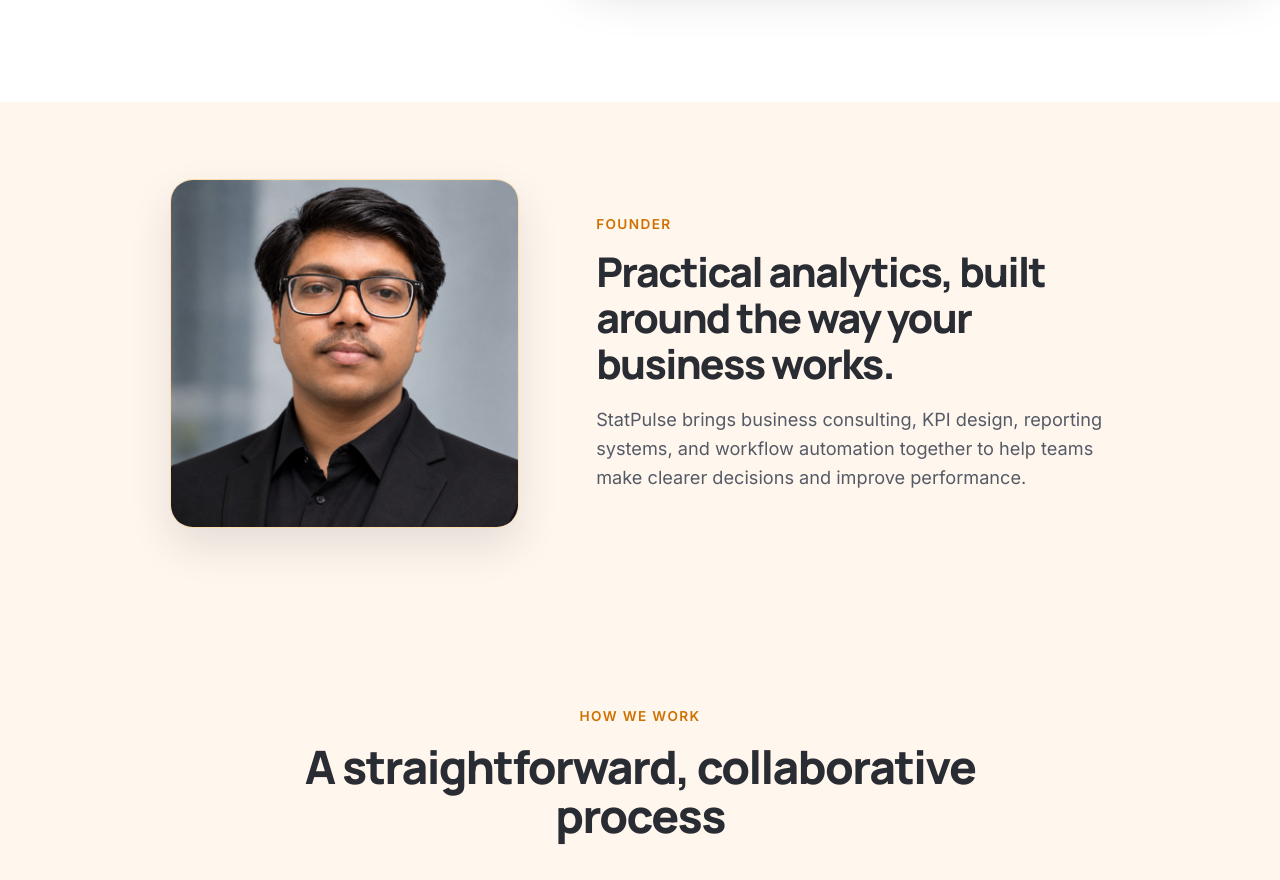
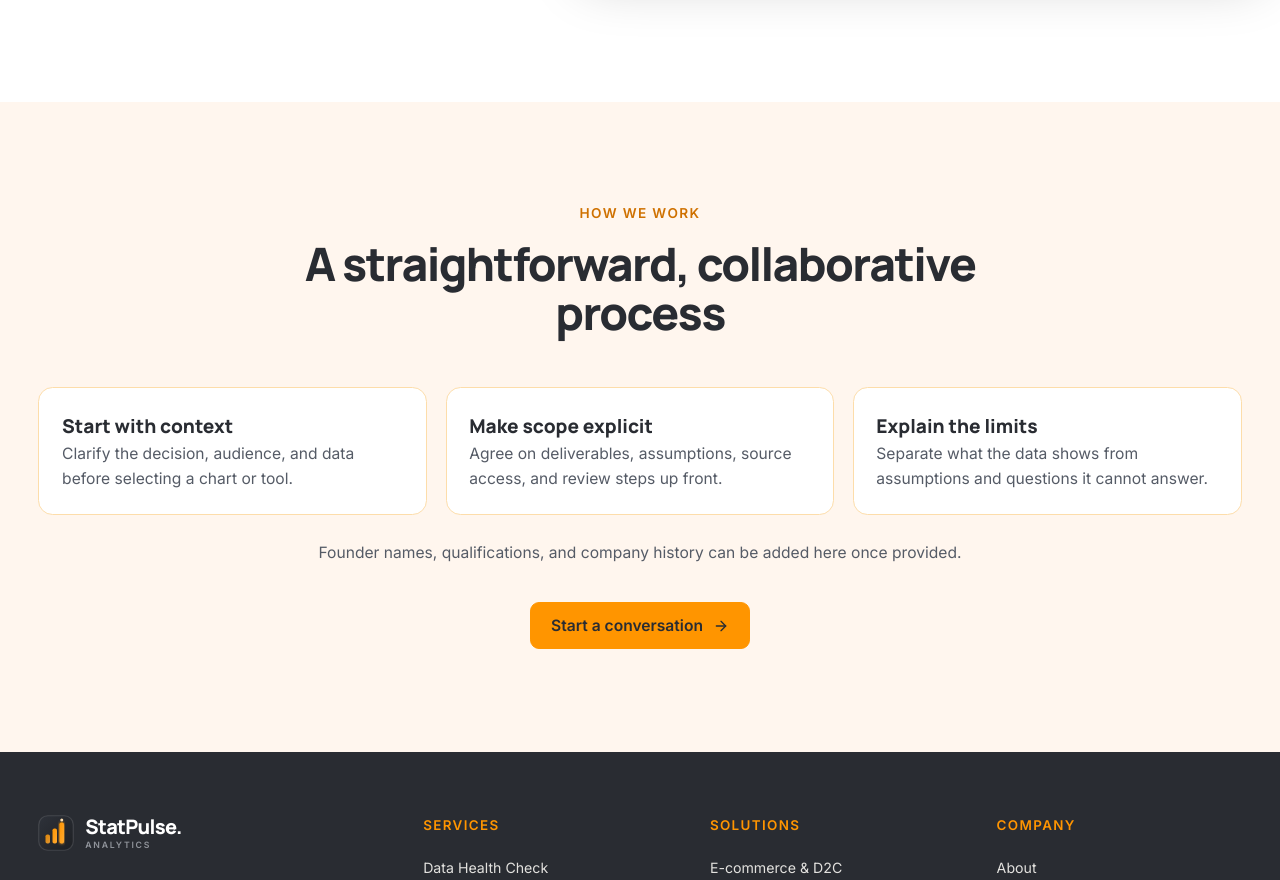
Before and after one commit to sambhavhere17/statpulse, a Next.js app: page /about in a window 1280 px wide. Shown: the part 821-1701 px from the top of the page. Built offline with nearby package versions, Linux system fonts and the light colour scheme; no server answers.

Commit message:
Restore About page layout

```diff
--- a/src/app/about/page.tsx
+++ b/src/app/about/page.tsx
@@ -1,5 +1,4 @@
 import type { Metadata } from "next";
-import Image from "next/image";
 import { ButtonLink } from "@/components/ui/button-link";
 import { SectionHeader } from "@/components/ui/section-header";
 
@@ -25,12 +24,6 @@ export default function AboutPage() {
           <article className="about-card"><p className="eyebrow">OUR VISION</p><h2>Better decisions start with better questions.</h2><p>Analytics should help teams see their work more clearly and understand the limits of the information in front of them.</p></article>
         </div>
       </section>
-      <section className="section section-cream founder-section">
-        <div className="container-site founder-profile">
-          <figure className="founder-photo"><Image alt="StatPulse founder" height={720} priority src="/images/statpulse-founder.jpg" width={720} /></figure>
-          <div className="founder-copy"><p className="eyebrow">FOUNDER</p><h2>Practical analytics, built around the way your business works.</h2><p>StatPulse brings business consulting, KPI design, reporting systems, and workflow automation together to help teams make clearer decisions and improve performance.</p></div>
-        </div>
-      </section>
       <section className="section section-cream">
         <div className="container-site">
           <SectionHeader align="center" eyebrow="HOW WE WORK" title="A straightforward, collaborative process" />
@@ -39,6 +32,7 @@ export default function AboutPage() {
             <article><h3>Make scope explicit</h3><p>Agree on deliverables, assumptions, source access, and review steps up front.</p></article>
             <article><h3>Explain the limits</h3><p>Separate what the data shows from assumptions and questions it cannot answer.</p></article>
           </div>
+          <p className="placeholder-note">Founder names, qualifications, and company history can be added here once provided.</p>
           <div className="center-action"><ButtonLink arrow href="/contact">Start a conversation</ButtonLink></div>
         </div>
       </section>
```
